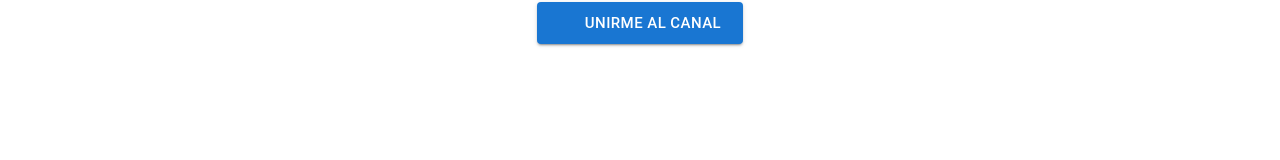
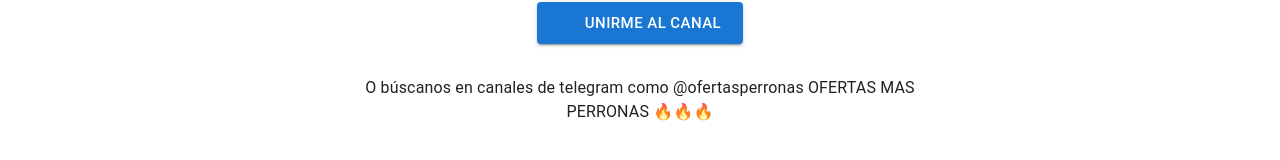
Before and after one commit to agtz92/frontend-compatips, a Next.js app: page /telegram in a window 1280 px wide. Shown: the part 318-478 px from the top of the page. Built offline with nearby package versions, Linux system fonts and the light colour scheme; no server answers; some icons are missing.

Commit message:
Update page.tsx

```diff
--- a/app/telegram/page.tsx
+++ b/app/telegram/page.tsx
@@ -36,6 +36,10 @@ export default function TelegramInvitePage() {
           Unirme al canal
         </Button>
       </Box>
+      <Typography variant="body1" sx={{ mt: 4 }}>
+       O búscanos en canales de telegram como @ofertasperronas OFERTAS MAS PERRONAS 🔥🔥🔥
+      </Typography>
+
     </Container>
   )
 }
```
